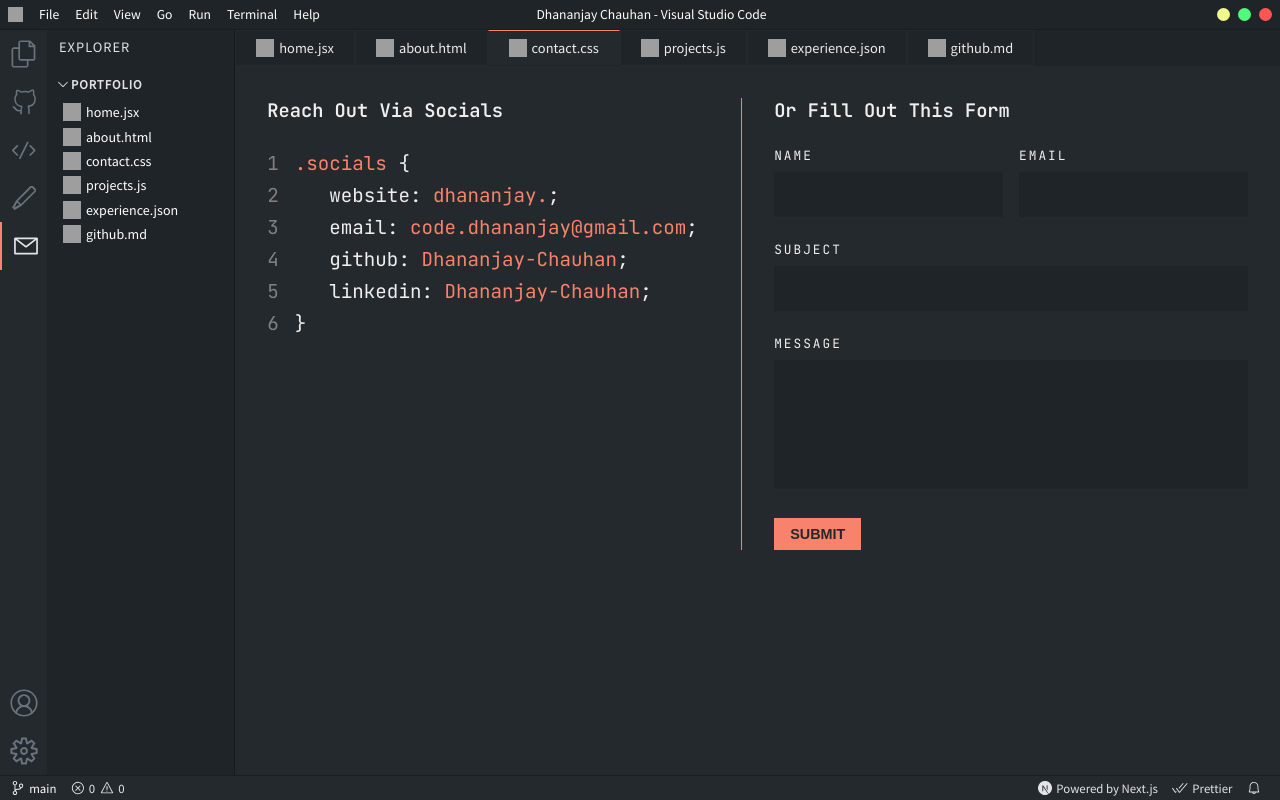
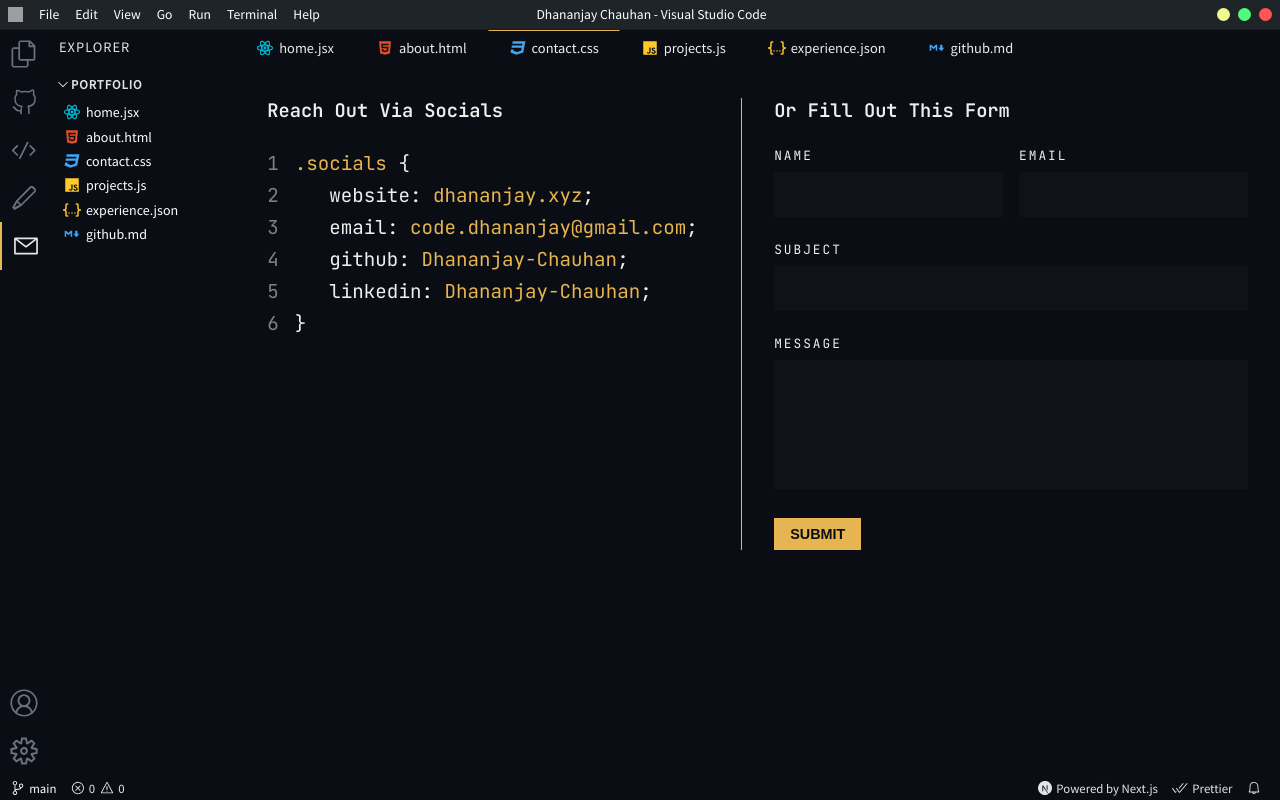
Before and after one commit to Dhananjay-Chauhan/portfolio, a Next.js app: page /contact in a window 1280 px wide. Built offline with nearby package versions, Linux system fonts and the light colour scheme; grey boxes are pictures that could not be loaded.

Commit message:
changed paths for images for deployment

```diff
--- a/components/ContactCode.jsx
+++ b/components/ContactCode.jsx
@@ -3,8 +3,8 @@
 const contactItems = [
   {
     social: 'website',
-    link: 'dhananjay.',
-    href: 'https://dhananjay.me',
+    link: 'dhananjay.xyz',
+    href: 'https://dhananjay.xyz',
   },
   {
     social: 'email',
--- a/components/Explorer.jsx
+++ b/components/Explorer.jsx
@@ -66,7 +66,7 @@
             <Link href={item.path} key={item.name} style={{ textDecoration: 'none' }}>
               <div className={styles.file} >
                 <Image
-                  src={`/portfolio/${item.icon}`}
+                  src={`/${item.icon}`}
                   alt={item.name}
                   height={18}
                   width={18}
--- a/components/Tabsbar.jsx
+++ b/components/Tabsbar.jsx
@@ -4,12 +4,18 @@
 const Tabsbar = () => {
   return (
     <div className={styles.tabs}>
-      <Tab icon="/portfolio/react_icon.svg" filename="home.jsx" path="/" />
+      <Tab icon="/react_icon.svg" filename="home.jsx" path="/" />
+      <Tab icon="/html_icon.svg" filename="about.html" path="/about" />
+      <Tab icon="/css_icon.svg" filename="contact.css" path="/contact" />
+      <Tab icon="/js_icon.svg" filename="projects.js" path="/projects" />
+      <Tab icon="/json_icon.svg" filename="experience.json" path="/experience" />
+      <Tab icon="/markdown_icon.svg" filename="github.md" path="/github" />
+      {/* <Tab icon="/portfolio/react_icon.svg" filename="home.jsx" path="/" />
       <Tab icon="/portfolio/html_icon.svg" filename="about.html" path="/about" />
       <Tab icon="/portfolio/css_icon.svg" filename="contact.css" path="/contact" />
       <Tab icon="/portfolio/js_icon.svg" filename="projects.js" path="/projects" />
       <Tab icon="/portfolio/json_icon.svg" filename="experience.json" path="/experience" />
-      <Tab icon="/portfolio/markdown_icon.svg" filename="github.md" path="/github" />
+      <Tab icon="/portfolio/markdown_icon.svg" filename="github.md" path="/github" /> */}
     </div>
   );
 };
--- a/next.config.mjs
+++ b/next.config.mjs
@@ -2,6 +2,7 @@
 const nextConfig = {
   basePath: "https://dhananjay.xyz/",
   assetPrefix: 'https://dhananjay.xyz/',
+  // assetPrefix: '/portfolio/',
   output: "export",
   images: {
     domains: [
--- a/package.json
+++ b/package.json
@@ -1,6 +1,6 @@
 {
   "name": "portfolio",
-"homepage": "https://github.com/Dhananjay-Chauhan/portfolio",
+  "homepage": "https://dhananjay.xyz/",
   "version": "0.1.0",
   "private": true,
   "scripts": {
--- a/pages/settings.jsx
+++ b/pages/settings.jsx
@@ -6,13 +6,13 @@
     <>
       <h2>Manage Themes</h2>
       <div className={styles.container}>
-        <ThemeInfo
+        {/* <ThemeInfo
           name="GitHub Dark"
           icon="/portfolio/github-dark.png"
           publisher="GitHub"
           theme="github-dark"
           description="GitHub theme for VS Code"
-        />
+        /> */}
         <ThemeInfo
           name="Dracula"
           icon="/portfolio/dracula.png"
--- a/styles/themes.css
+++ b/styles/themes.css
@@ -1,27 +1,27 @@
 /* GitHub Dark */
 :root {
-  --main-bg: #24292e;
-  --bg-text: rgba(56, 58, 61, 0.35);
+  --main-bg: #0a0e14;
+  --bg-text: #101620;
   --text-color: #efefef;
-  --accent-color: #f9826c;
+  --accent-color: #e6b450;
   --titlebar-bg: #1f2428;
-  --sidebar-bg: #24292e;
-  --sidebar-hover-bg: #1f2428;
-  --explorer-bg: #1f2428;
-  --explorer-hover-bg: #24292e;
-  --explorer-border: #161a1d;
-  --tabs-bg: #1f2428;
-  --tab-bg: #1f2428;
-  --tab-active-bg: #24292e;
-  --tab-border: #24292e;
-  --bottombar-bg: #24292e;
-  --bottombar-border: #1b1f23;
-  --button-bg: #176f2c;
-  --button-text: #dcffe4;
+  --sidebar-bg: #0a0e14;
+  --sidebar-hover-bg: #00010a;
+  --explorer-bg: #0a0e14;
+  --explorer-hover-bg: #00010a;
+  --explorer-border: transparent;
+  --tabs-bg: #0a0e14;
+  --tab-bg: #0a0e14;
+  --tab-active-bg: #0a0e14;
+  --tab-border: transparent;
+  --bottombar-bg: #0a0e14;
+  --bottombar-border: transparent;
+  --button-bg: #e6b450;
+  --button-text: #0a0e14;
   --bottombar-hover-bg: #4f4f52;
-  --scrollbar-track-bg: #24292e;
-  --scrollbar-thumb-bg: #333536;
-  --article-bg: #1f2428;
+  --scrollbar-track-bg: #0a0e14;
+  --scrollbar-thumb-bg: #454647;
+  --article-bg: #10121a;
 }
 
 /* Dracula */
```
Also changed, not shown: 1 other file (tests, documents, lock files or other folders).
